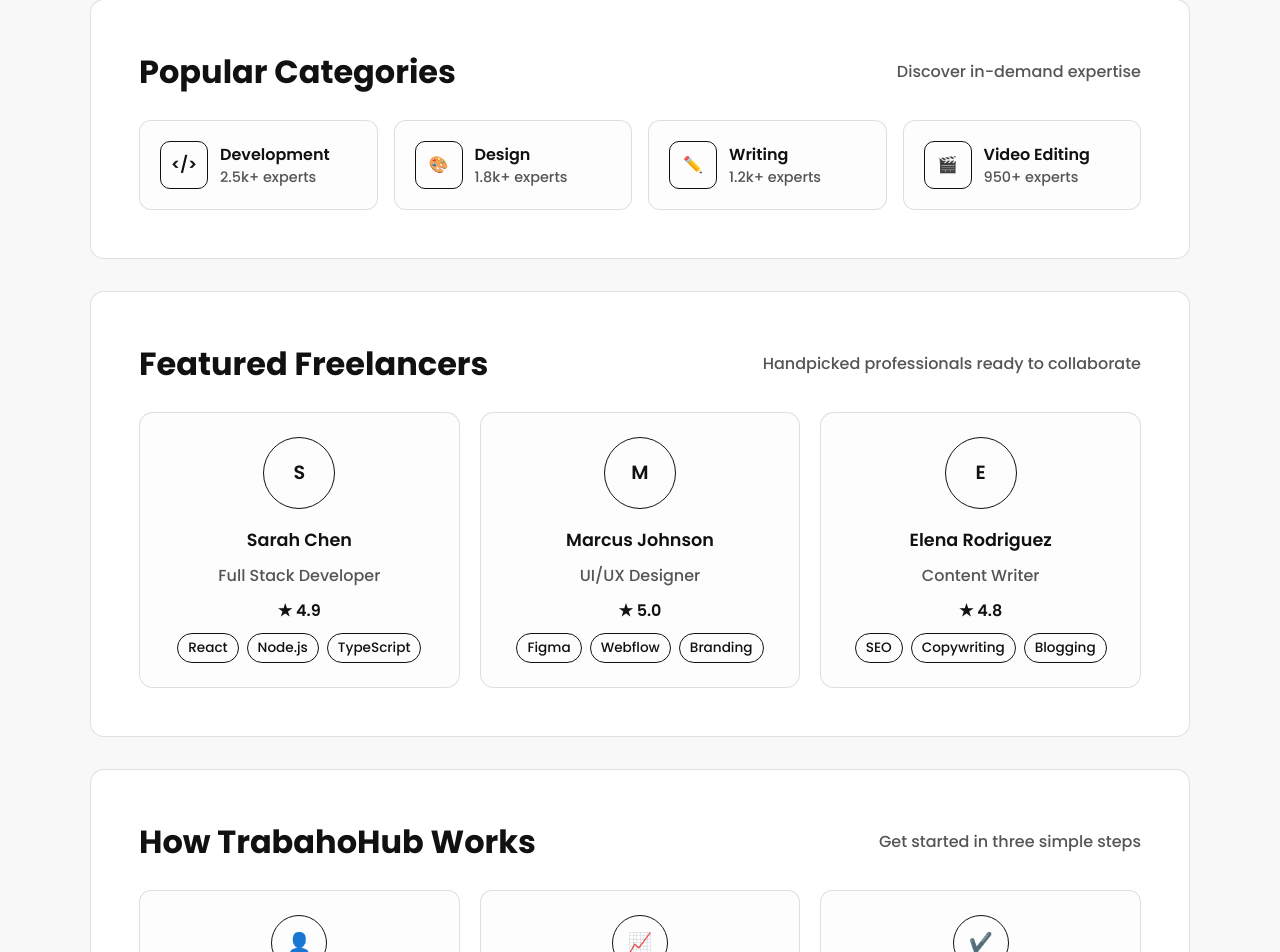
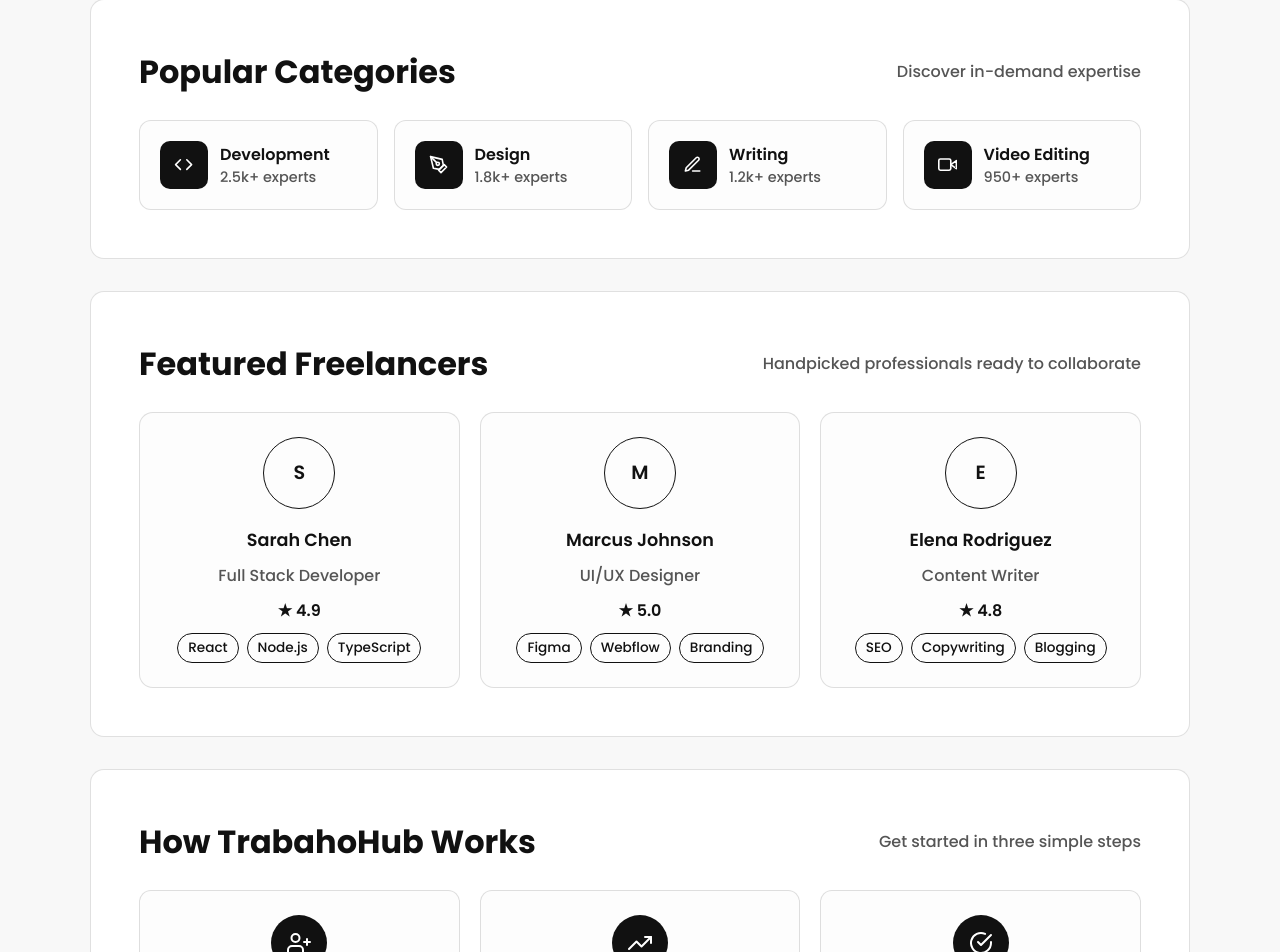
Before and after one commit to bunsai090/Hire-Experts-Work-Smarter, a React (Vite) app: page / in a window 1280 px wide. Shown: the part 625-1577 px from the top of the page. Built offline with nearby package versions, Linux system fonts and the light colour scheme.

Commit message:
landing page nakuha na

```diff
--- a/src/pages/Home.css
+++ b/src/pages/Home.css
@@ -101,11 +101,13 @@
   width: 48px;
   height: 48px;
   border-radius: 10px;
-  border: 1px solid #111;
+  background-color: #111;
+  color: #fff;
   display: flex;
   align-items: center;
   justify-content: center;
-  font-weight: 600;
+  font-size: 1.2rem;
+  flex-shrink: 0;
 }
 
 .category-title {
@@ -196,12 +198,13 @@
   width: 56px;
   height: 56px;
   border-radius: 999px;
-  border: 1px solid #111;
+  background-color: #111;
+  color: #fff;
   display: flex;
   align-items: center;
   justify-content: center;
   margin: 0 auto 12px;
-  font-size: 1.2rem;
+  font-size: 1.5rem;
 }
 
 .step-count {
--- a/src/pages/Home.jsx
+++ b/src/pages/Home.jsx
@@ -1,12 +1,13 @@
 import { Link } from 'react-router-dom'
+import { FiCheckCircle, FiCode, FiEdit3, FiPenTool, FiTrendingUp, FiUserPlus, FiVideo } from 'react-icons/fi'
 import Header from '../components/layout/Header'
 import './Home.css'
 
 const categories = [
-  { title: 'Development', count: '2.5k+ experts', icon: '</>' },
-  { title: 'Design', count: '1.8k+ experts', icon: '🎨' },
-  { title: 'Writing', count: '1.2k+ experts', icon: '✏️' },
-  { title: 'Video Editing', count: '950+ experts', icon: '🎬' }
+  { title: 'Development', count: '2.5k+ experts', icon: FiCode },
+  { title: 'Design', count: '1.8k+ experts', icon: FiPenTool },
+  { title: 'Writing', count: '1.2k+ experts', icon: FiEdit3 },
+  { title: 'Video Editing', count: '950+ experts', icon: FiVideo }
 ]
 
 const featuredFreelancers = [
@@ -34,17 +35,17 @@
   {
     label: 'Create Account',
     description: 'Sign up as a client or freelancer in seconds',
-    icon: '👤'
+    icon: FiUserPlus
   },
   {
     label: 'Post or Browse',
     description: 'Post jobs or browse available opportunities',
-    icon: '📈'
+    icon: FiTrendingUp
   },
   {
     label: 'Start Working',
     description: 'Connect, collaborate, and get paid',
-    icon: '✔️'
+    icon: FiCheckCircle
   }
 ]
 
@@ -79,15 +80,20 @@
           </div>
 
           <div className="category-grid">
-            {categories.map((category) => (
+            {categories.map((category) => {
+              const IconComponent = category.icon
+              return (
                 <article key={category.title} className="category-card">
-                <span className="category-icon">{category.icon}</span>
+                  <span className="category-icon">
+                    <IconComponent />
+                  </span>
                   <div>
                     <p className="category-title">{category.title}</p>
                     <p className="category-count">{category.count}</p>
                   </div>
                 </article>
-            ))}
+              )
+            })}
           </div>
         </section>
 
@@ -121,14 +127,19 @@
           </div>
 
           <div className="steps-grid">
-            {steps.map((step, index) => (
+            {steps.map((step, index) => {
+              const IconComponent = step.icon
+              return (
                 <article key={step.label} className="step-card">
-                <span className="step-icon">{step.icon}</span>
+                  <span className="step-icon">
+                    <IconComponent />
+                  </span>
                   <p className="step-count">STEP {index + 1}</p>
                   <p className="step-title">{step.label}</p>
                   <p className="step-description">{step.description}</p>
                 </article>
-            ))}
+              )
+            })}
           </div>
         </section>
 
```
Lines whose indentation alone changed are shown as unchanged.
